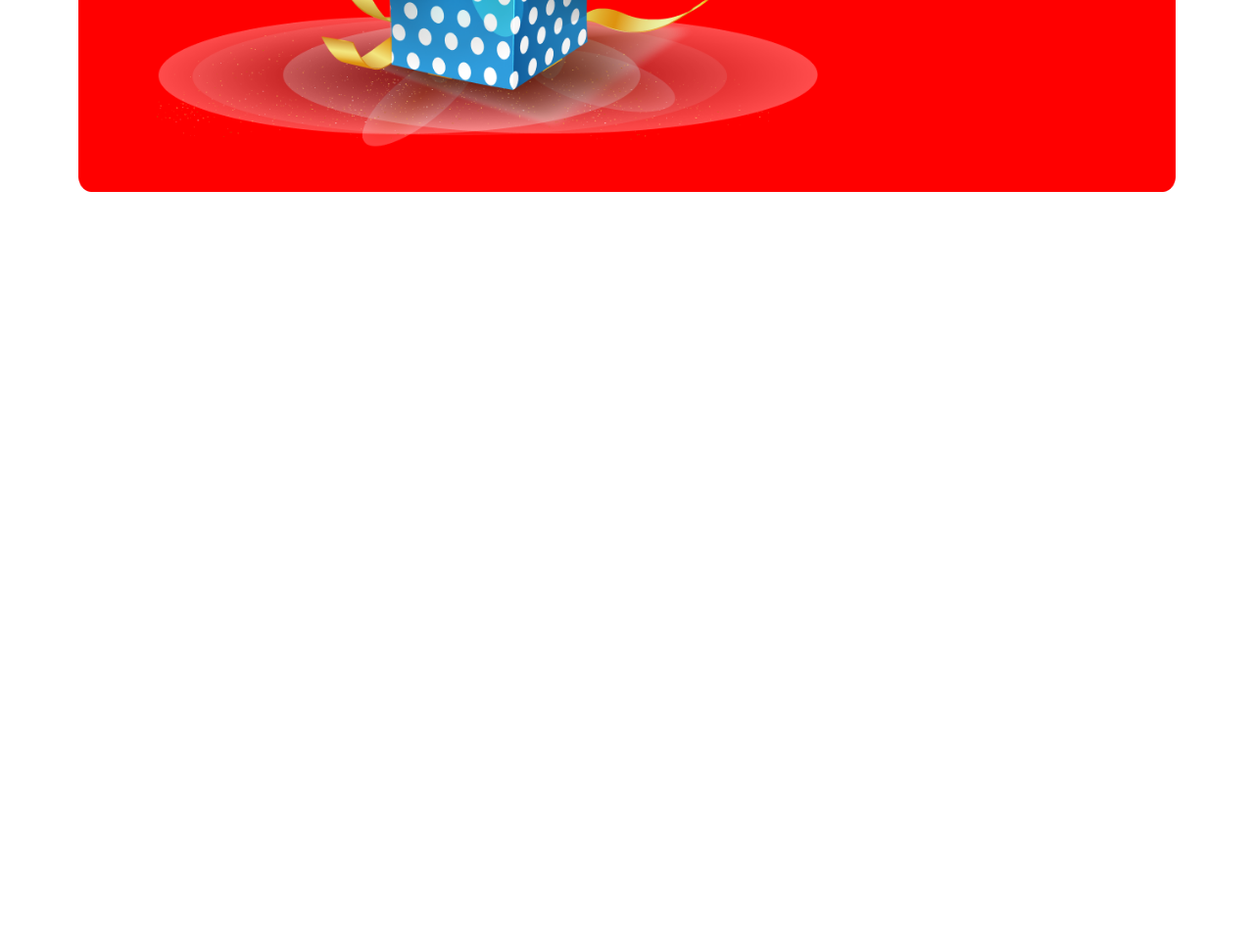
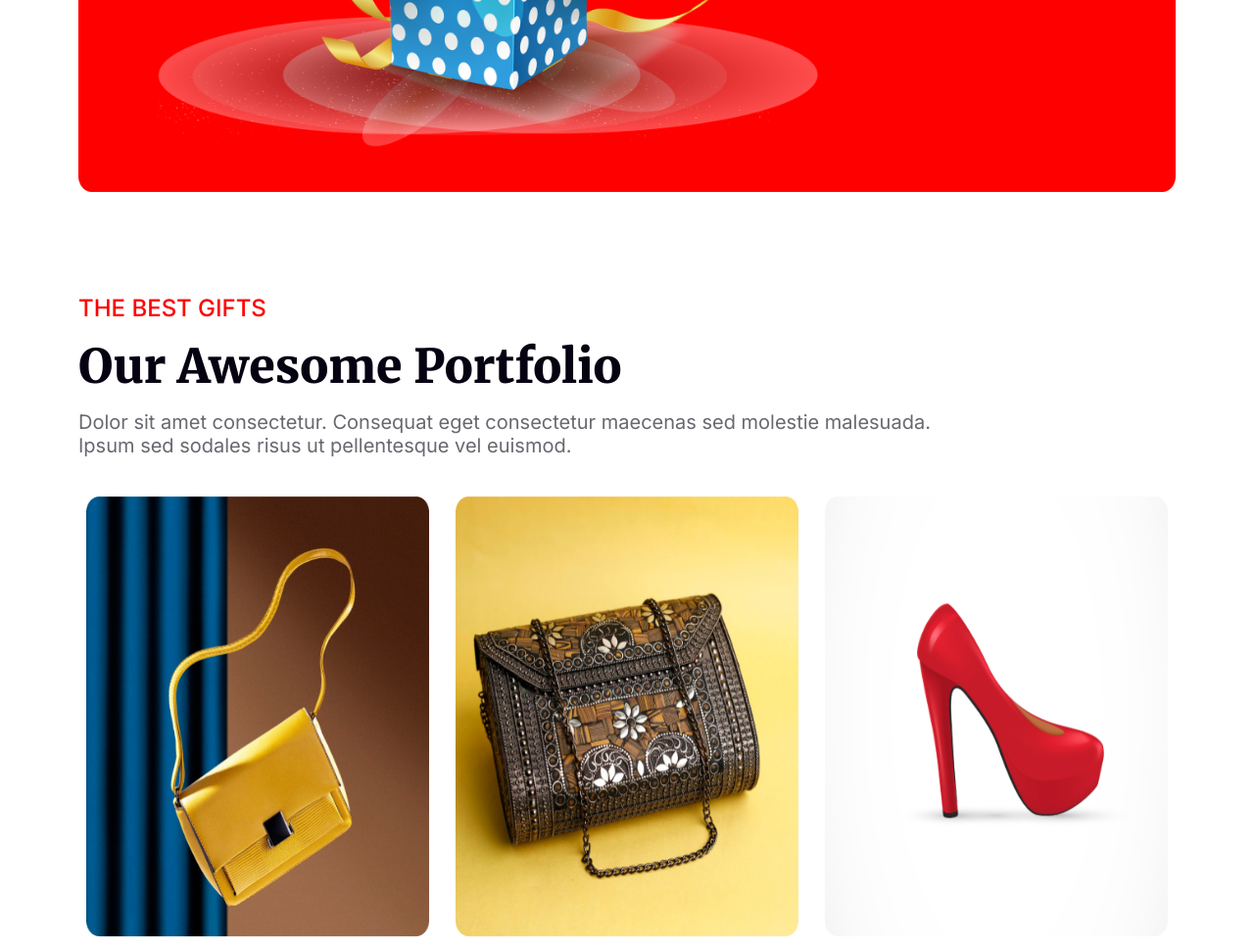
Before and after one commit to Sheikh-Farid77/New-Year-Website, a plain HTML site: page index.html in a window 1280 px wide. Shown: the part 4287-5251 px from the top of the page at 98% size. Before the commit the page ends 4587 px from the top, so only its background shows below. Drawn offline with Linux system fonts and the light colour scheme.

Commit message:
gallery section done

```diff
--- a/index.html
+++ b/index.html
@@ -79,7 +79,32 @@
 
 
 </section>
-    </main>
+<section class="gallery">
+<h3>THE BEST GIFTS</h3>
+<h1>Our Awesome Portfolio</h1>
+<p>Dolor sit amet consectetur. Consequat eget consectetur maecenas sed molestie malesuada. <br> Ipsum sed sodales risus ut pellentesque vel euismod. </p>
+<div class="image-container">
+    <div class="image-item">
+        <img src="images/Rectangle 3.png" alt="">
+    </div>
+    <div class="image-item">
+        <img src="images/Rectangle 4.png" alt="">
+    </div>
+    <div class="image-item">
+        <img src="images/Rectangle 5.png" alt="">
+    </div>
+    <div class="image-item">
+        <img src="images/Rectangle 6.png" alt="">
+    </div>
+    <div class="image-item">
+        <img src="images/Rectangle 7.png" alt="">
+    </div>
+    <div class="image-item">
+        <img src="images/Rectangle 8.png" alt="">
+    </div>
+</div>
+</section>
+
     <footer>
 
     </footer>
--- a/style/style.css
+++ b/style/style.css
@@ -278,3 +278,52 @@
     top: 30%;
     z-index: 3;
 }
+/* gallery section start */
+.gallery{
+    width: 1120px;
+    height: 1130px;
+    margin: 0 auto;
+    margin-bottom: 100px;
+}
+.gallery h3{
+    color: rgb(255, 0, 0);
+    font-family: Inter;
+    font-size: 24px;
+    font-weight: 500;
+    text-align: left;
+    margin-bottom: 15px;
+}
+.gallery h1{
+    color: rgb(7, 2, 17);
+    font-family: Merriweather;
+    font-size: 48px;
+    font-weight: 900;
+    text-align: left;
+    text-transform: capitalize;
+    margin-bottom: 15px;
+}
+.gallery p{
+    color: rgba(7, 2, 17, 0.6);
+    font-family: Inter;
+    font-size: 20px;
+    font-weight: 400;
+    text-align: left;
+}
+.image-container{
+    display: grid;
+    grid-template-columns: repeat(3, 1fr);
+    justify-items: center;
+    align-items: center;
+    gap: 10px;
+    margin-top: 40px;
+
+}
+.image-item{
+    width: 350px;
+    height: 450px;
+    border-radius: 13px;
+}
+.image-item img{
+    width: 100%;
+    height: 100%;
+}
```
